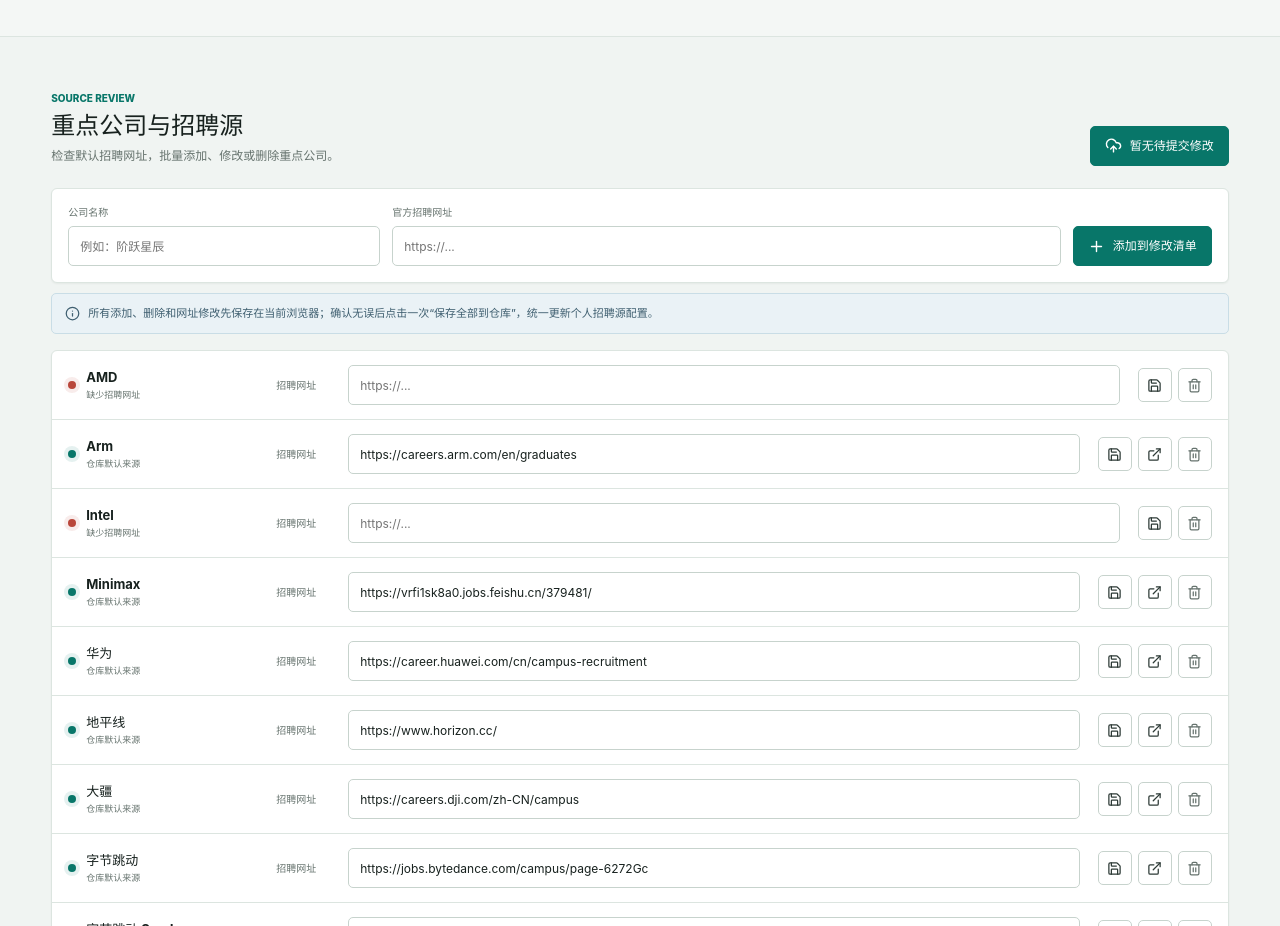
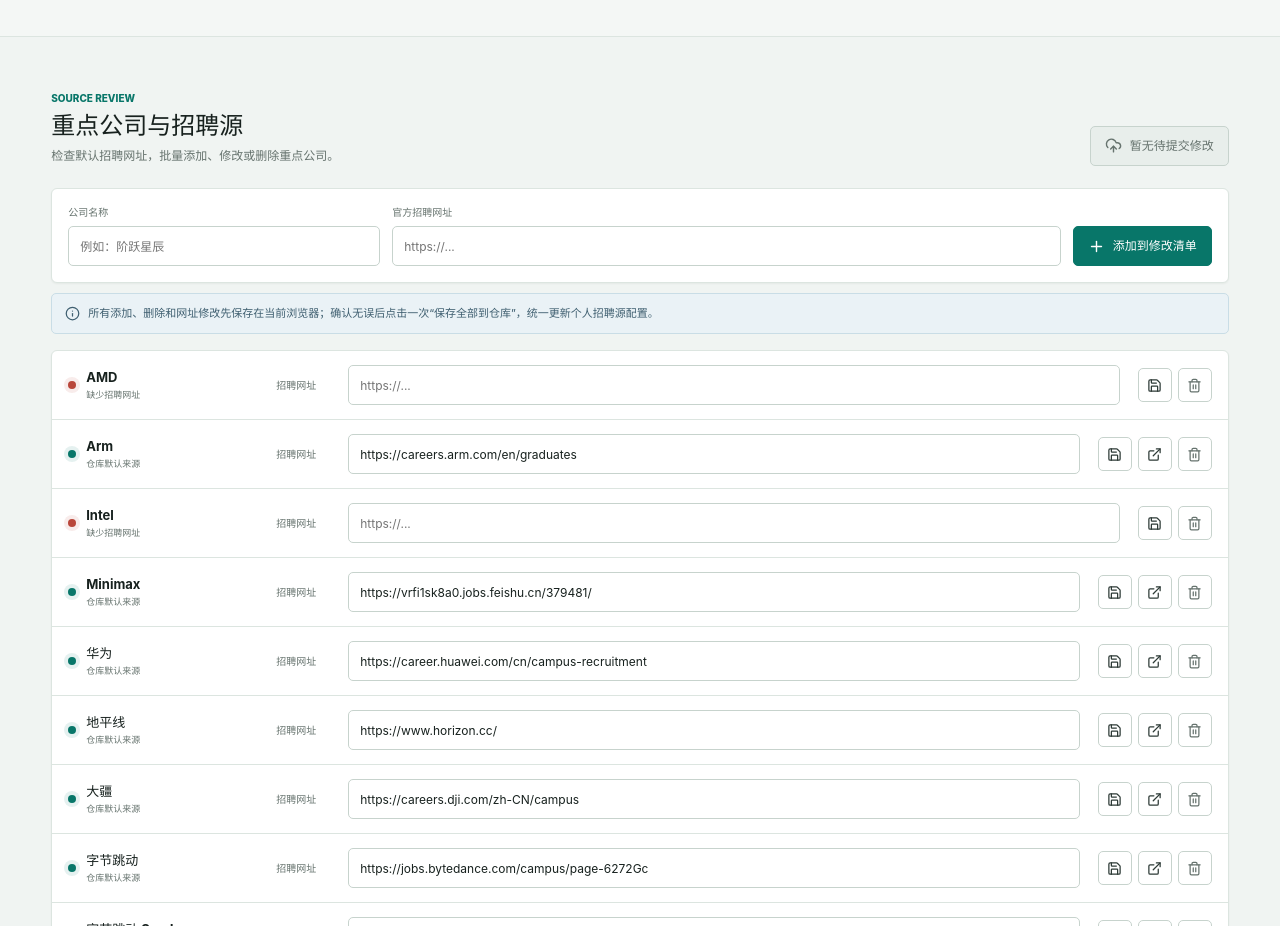
Before and after one commit to Futuresxy/good-job-finding, a plain HTML site: page index.html in a window 1280 px wide. Shown: the part 2120-3046 px from the top of the page. Drawn offline with nearby package versions, Linux system fonts and the light colour scheme.

Commit message:
Style batch source commit control

```diff
--- a/styles.css
+++ b/styles.css
@@ -391,3 +391,7 @@
 
 .source-actions .remove-source{color:var(--muted)}
 .source-actions .remove-source:hover{border-color:#d6a29c;color:var(--red);background:var(--red-soft)}
+
+.source-commit-button{flex:0 0 auto}
+.source-commit-button:disabled{border-color:var(--line-strong);background:#e8eeeb;color:var(--muted);cursor:not-allowed}
+@media(max-width:680px){.source-commit-button{width:100%}}
```
